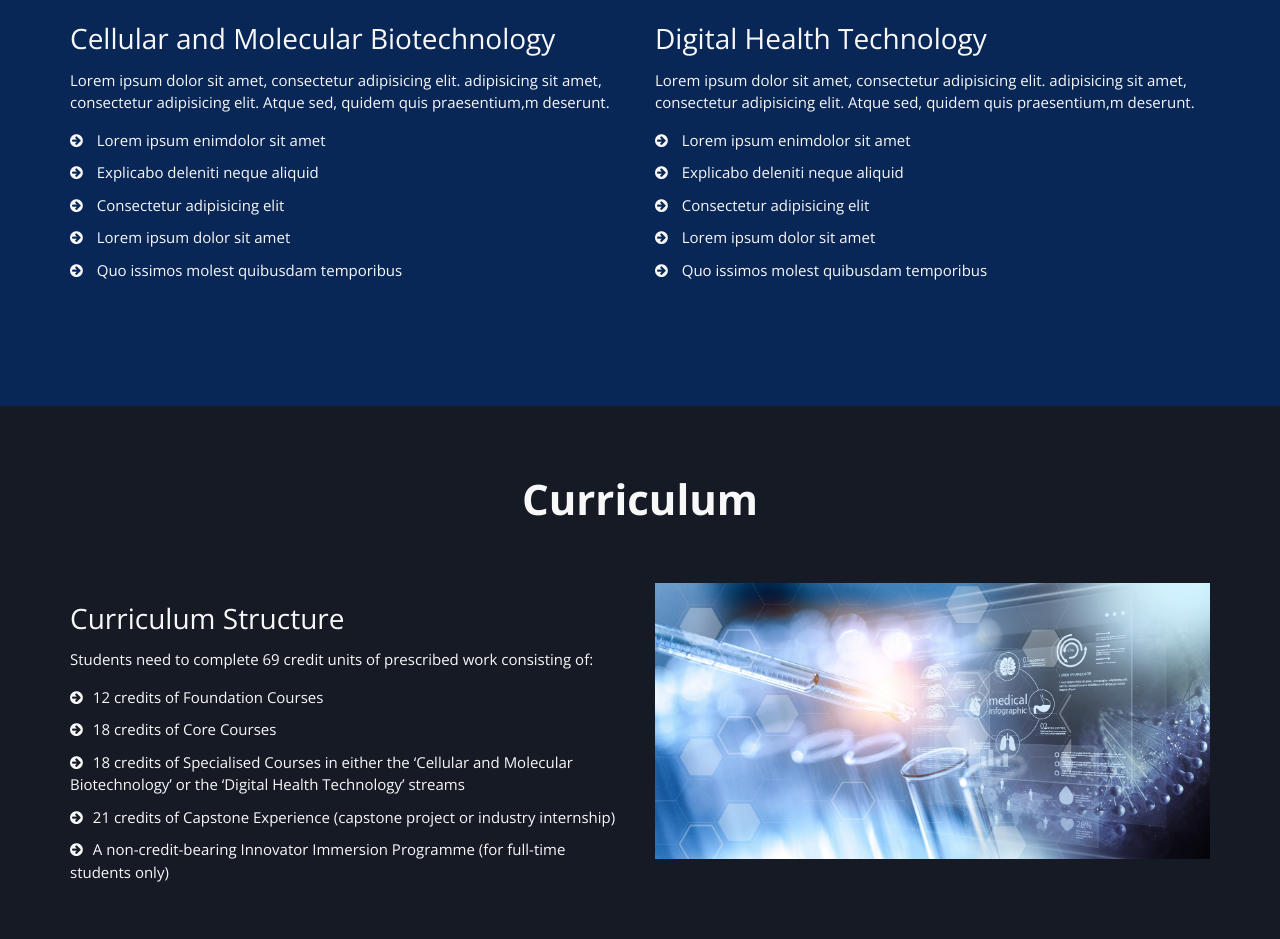
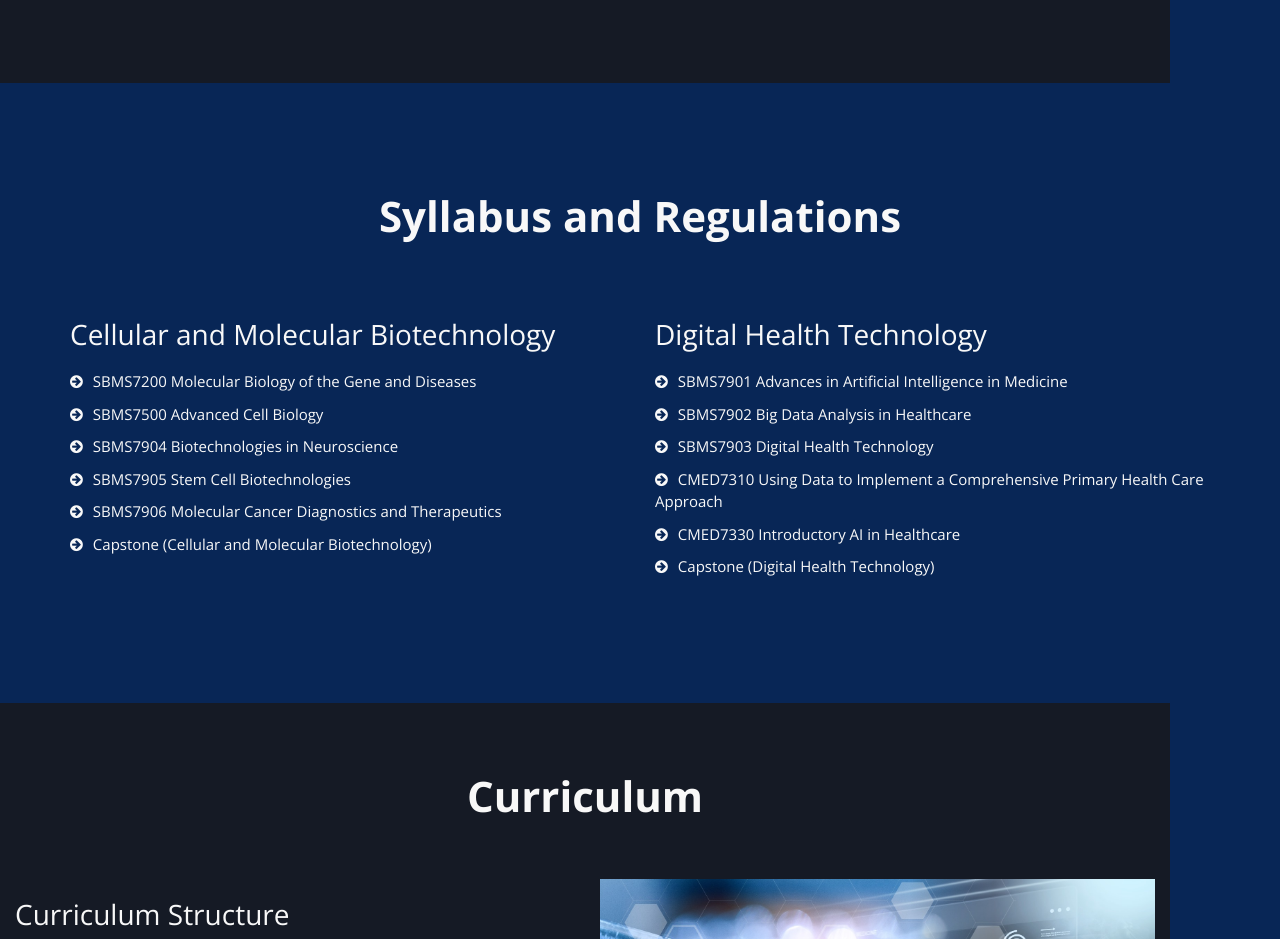
Before and after one commit to elsavj/mbioinno, a plain HTML site: page overview.html in a window 1280 px wide. Shown: the part 3194-4133 px from the top of the page. Drawn offline with nearby package versions, Linux system fonts and the light colour scheme.

Commit message:
update overview, background sizing issue

```diff
--- a/css/style.css
+++ b/css/style.css
@@ -976,6 +976,7 @@ textarea {
 
 #curriculum, #details, #fees, #webinars{
 	background-color: #151a25;
+	width: fit-content
 }
 
 .immersion{
--- a/overview.html
+++ b/overview.html
@@ -127,6 +127,22 @@
                     <img style="width: 90%; justify-self: center;" src="images/HKU_Ranking.png" alt="hku_ranking" />
 
                     <div class="space"></div>
+
+                    <h2 class="title text-center">Career prospects of graduates</h2>
+                    <div class="space"></div>
+
+                    <p>Career prospects of graduates from this MBioInno programme are promising and diverse, <b>offering
+                            a wide range of opportunities for individuals interested in combining their passion for
+                            biomedical sciences, healthcare with a focus on innovation and technology.</b></p>
+                    <div class="space"></div>
+
+                    <p>Graduates will be </b>equipped with practical and transferable skills applicable to a wide range
+                        of areas in both the public and private sectors</b>, including established and start-up
+                        biotechnology and digital health companies, AI and digital health and telemedicine
+                        organisations, health data analysis and management centres, hospitals and clinics, investment
+                        banks, insurance companies, consultancy companies, STEM education, research centres, and
+                        government and private laboratories. </p>
+
 
                     <div class="justify-center" style="display: flex; flex-direction: column; align-items: center;">
                         <h2>Programme Directors</h2>
@@ -386,36 +402,40 @@
                     <div class="row">
                         <div class="col-md-6">
                             <h2>Cellular and Molecular Biotechnology</h2>
-                            <p>Lorem ipsum dolor sit amet, consectetur adipisicing elit. adipisicing sit amet,
-                                consectetur adipisicing elit. Atque sed, quidem quis praesentium,m deserunt.</p>
                             <ul class="list-unstyled">
-                                <li><i class="fa fa-arrow-circle-right pr-10 colored"></i> Lorem ipsum enimdolor sit
-                                    amet</li>
-                                <li><i class="fa fa-arrow-circle-right pr-10 colored"></i> Explicabo deleniti neque
-                                    aliquid</li>
-                                <li><i class="fa fa-arrow-circle-right pr-10 colored"></i> Consectetur adipisicing elit
+                                <li><i class="fa fa-arrow-circle-right pr-10 colored"></i>SBMS7200 Molecular Biology of
+                                    the Gene and Diseases</li>
+                                <li><i class="fa fa-arrow-circle-right pr-10 colored"></i>SBMS7500 Advanced Cell Biology
                                 </li>
-                                <li><i class="fa fa-arrow-circle-right pr-10 colored"></i> Lorem ipsum dolor sit amet
+                                <li><i class="fa fa-arrow-circle-right pr-10 colored"></i>SBMS7904 Biotechnologies in
+                                    Neuroscience
                                 </li>
-                                <li><i class="fa fa-arrow-circle-right pr-10 colored"></i> Quo issimos molest quibusdam
-                                    temporibus</li>
+                                <li><i class="fa fa-arrow-circle-right pr-10 colored"></i>SBMS7905 Stem Cell
+                                    Biotechnologies
+                                </li>
+                                <li><i class="fa fa-arrow-circle-right pr-10 colored"></i>SBMS7906 Molecular Cancer
+                                    Diagnostics and Therapeutics</li>
+                                <li><i class="fa fa-arrow-circle-right pr-10 colored"></i>Capstone (Cellular and
+                                    Molecular Biotechnology) </li>
                             </ul>
                         </div>
                         <div class="col-md-6">
                             <h2>Digital Health Technology</h2>
-                            <p>Lorem ipsum dolor sit amet, consectetur adipisicing elit. adipisicing sit amet,
-                                consectetur adipisicing elit. Atque sed, quidem quis praesentium,m deserunt.</p>
                             <ul class="list-unstyled">
-                                <li><i class="fa fa-arrow-circle-right pr-10 colored"></i> Lorem ipsum enimdolor sit
-                                    amet</li>
-                                <li><i class="fa fa-arrow-circle-right pr-10 colored"></i> Explicabo deleniti neque
-                                    aliquid</li>
-                                <li><i class="fa fa-arrow-circle-right pr-10 colored"></i> Consectetur adipisicing elit
+                                <li><i class="fa fa-arrow-circle-right pr-10 colored"></i>SBMS7901 Advances in
+                                    Artificial Intelligence in Medicine</li>
+                                <li><i class="fa fa-arrow-circle-right pr-10 colored"></i>SBMS7902 Big Data Analysis in
+                                    Healthcare</li>
+                                <li><i class="fa fa-arrow-circle-right pr-10 colored"></i>SBMS7903 Digital Health
+                                    Technology
                                 </li>
-                                <li><i class="fa fa-arrow-circle-right pr-10 colored"></i> Lorem ipsum dolor sit amet
+                                <li><i class="fa fa-arrow-circle-right pr-10 colored"></i>CMED7310 Using Data to
+                                    Implement a Comprehensive Primary Health Care Approach
                                 </li>
-                                <li><i class="fa fa-arrow-circle-right pr-10 colored"></i> Quo issimos molest quibusdam
-                                    temporibus</li>
+                                <li><i class="fa fa-arrow-circle-right pr-10 colored"></i>CMED7330 Introductory AI in
+                                    Healthcare</li>
+                                <li><i class="fa fa-arrow-circle-right pr-10 colored"></i>Capstone (Digital Health
+                                    Technology)</li>
                             </ul>
                         </div>
                     </div>
@@ -573,9 +593,19 @@
                         culpa tenetur.</p> -->
                     <div class="space"></div>
 
-                    <p>Students will have a choice to conduct a capstone project with a HKUMed academic staff, or to
+                    <p>The capstone project or industry internship provides students with valuable practical experience
+                        to advance their career in the industry or further studies. </br></br>
+
+                        Student should choose one option where the project should be designated as Capstone (CMB) or
+                        Capstone (DHT). For internship, relevance of the internship to a stream must be confirmed by the
+                        programme co-directors prior to the start of the internship.</br></br>
+
+                        Students will have a choice to conduct a capstone project with a HKUMed academic staff, or to
                         conduct industry internship with one of our industry partners (this option is only available to
-                        full-time students)</p>
+                        full-time students).</br></br>
+
+                        Click <a href="">here</a> for more details about the course requirements
+                        for the Capstone Experience.</p>
                 </div>
             </div>
         </div>
```
